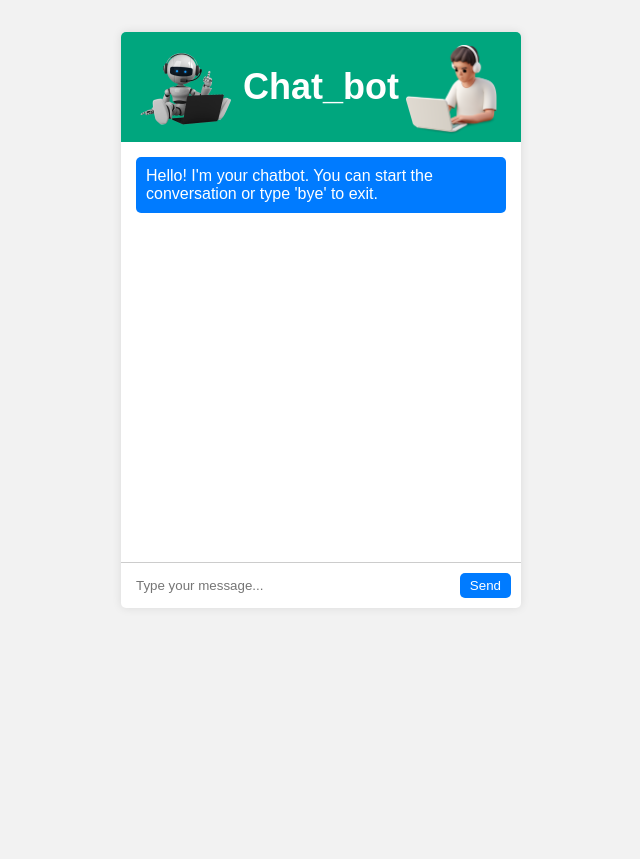
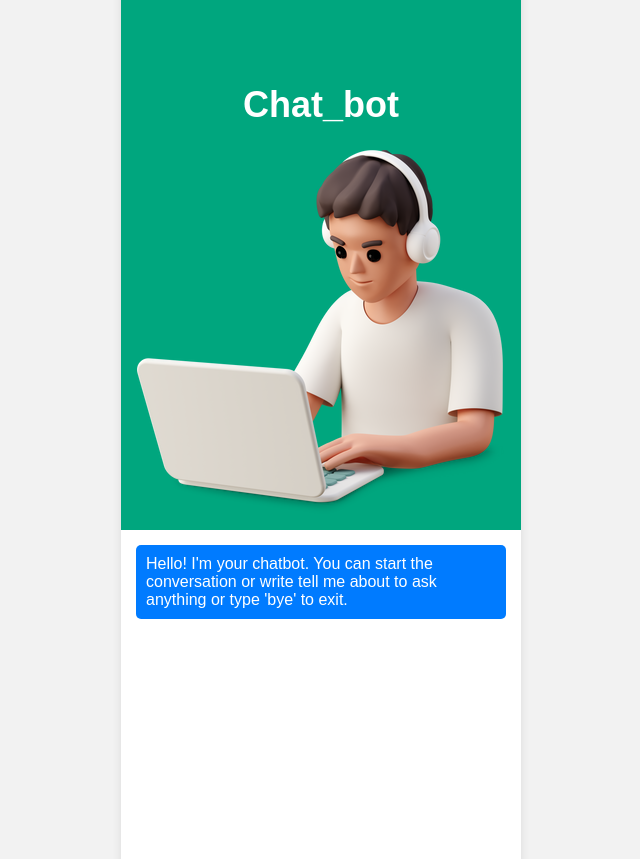
Before and after one commit to SHERJINAG/chat_bot, a Flask app: page / in a window 1280 px wide. Shown: the top 859 px of the page, without its empty margins (319-959 px from the left). Before the commit the page ends 608 px from the top, so only its background shows below. Run offline with Flask 3, Linux system fonts and the light colour scheme.

Commit message:
Update index.html

```diff
--- a/templates/index.html
+++ b/templates/index.html
@@ -7,18 +7,19 @@
 <body>
 
     <div class="chat-container">
-        <div class="botimg">
-        <img src="static/bot.png">
-    </div>
-    <div class="humanimg">
-        <img src="static/human.png">
-    </div>
+
         <div class="chat-box">
             <div class="chat-header">
-                <h1>Chat_bot</h1>
+
+        <img src="static/bot.png" class="left-img">
+    <h1>Chat_bot</h1>
+
+        <img src="static/human.png" class="right-img">
+
+
             </div>
             <div class="chat-body" id="chat-body">
-                <p class="chat-message chatbot-message">Hello! I'm your chatbot. You can start the conversation or type 'bye' to exit.</p>
+                <p class="chat-message chatbot-message">Hello! I'm your chatbot. You can start the conversation or write tell me about to ask anything or type 'bye' to exit.</p>
             </div>
             <div class="chat-input">
                 <input type="text" id="user-input" placeholder="Type your message...">
```
